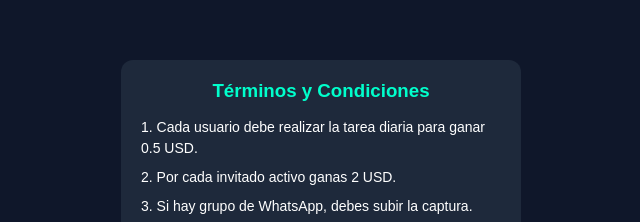
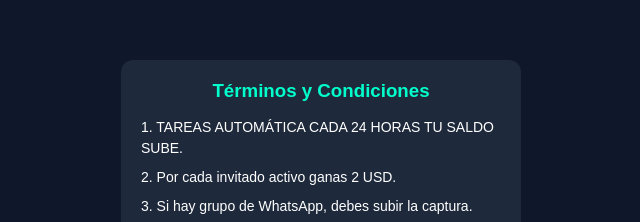
Before and after one commit to G-TAVO/BITUSDT, a website: page public/index.html in a window 1280 px wide. Shown: the part 118-340 px from the top of the page, 319-959 px from the left. Drawn offline with Linux system fonts and the light colour scheme.

Commit message:
Update index.html

```diff
--- a/public/index.html
+++ b/public/index.html
@@ -125,7 +125,7 @@ button:disabled{
   <div class="modal-content">
     <h3>Términos y Condiciones</h3>
 
-    <p>1. Cada usuario debe realizar la tarea diaria para ganar 0.5 USD.</p>
+    <p>1. TAREAS AUTOMÁTICA CADA 24 HORAS TU SALDO SUBE.</p>
     <p>2. Por cada invitado activo ganas 2 USD.</p>
     <p>3. Si hay grupo de WhatsApp, debes subir la captura.</p>
     <p>4. Invertir 10 USD → ganas 16 USD.</p>
```
